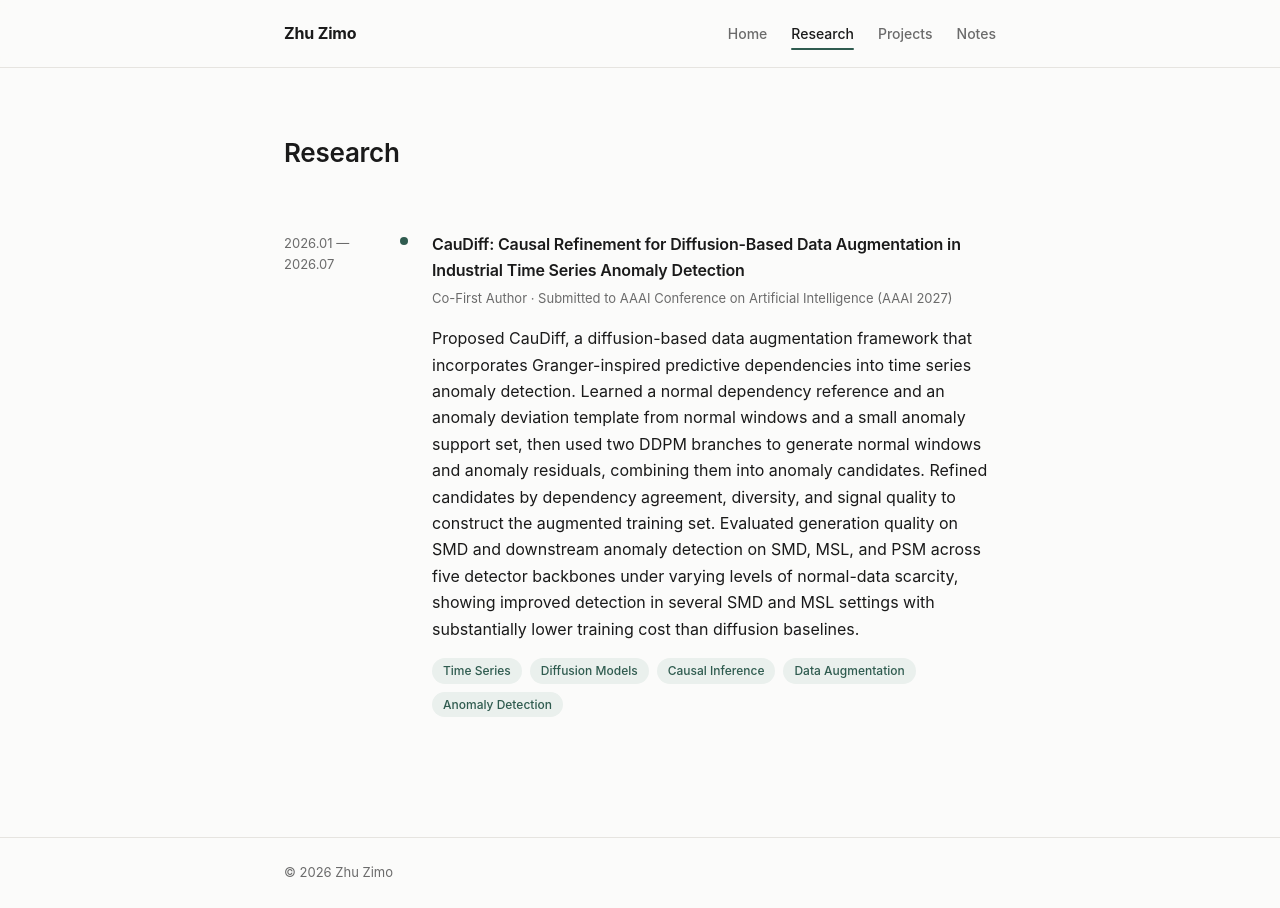
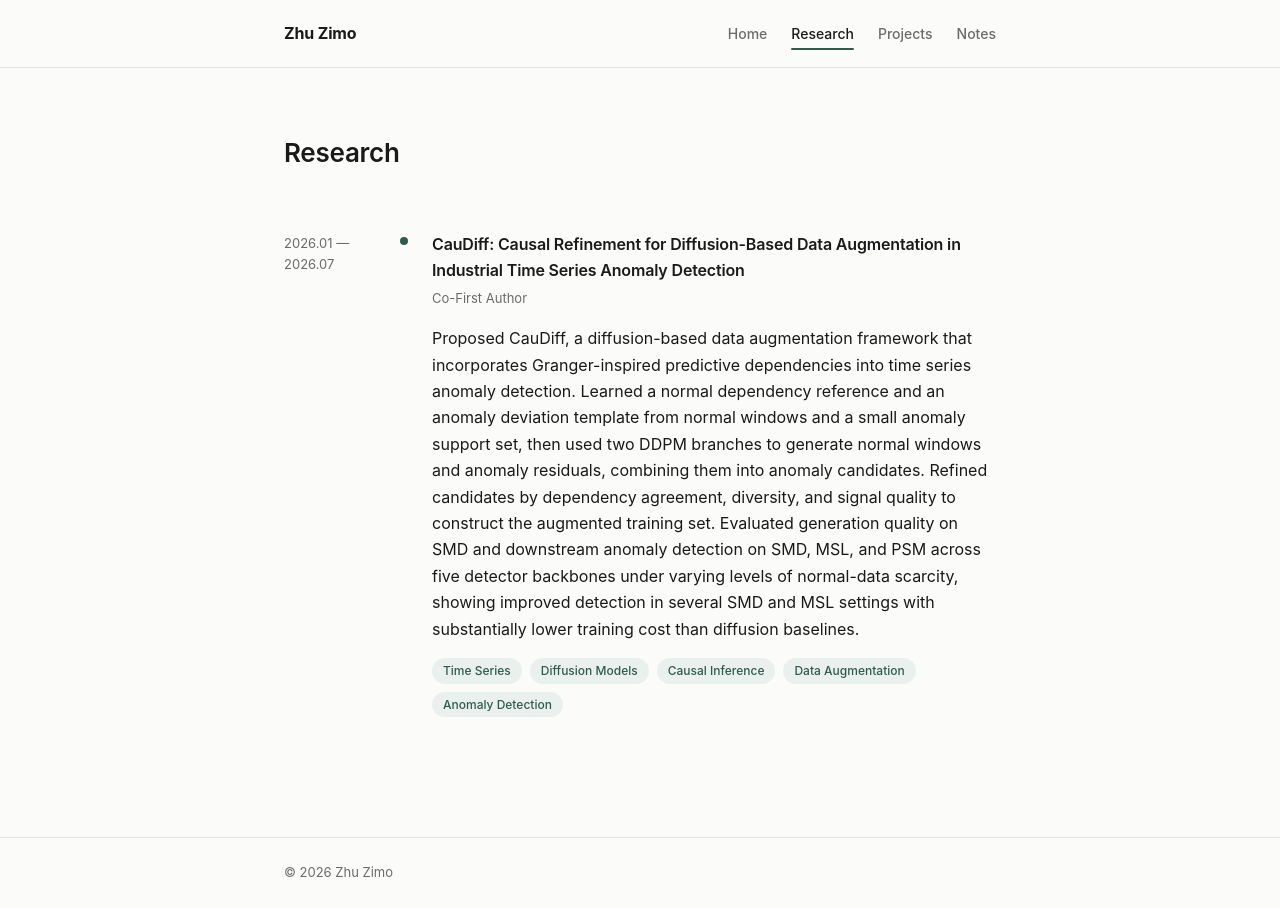
Before and after one commit to waterfall1889/waterfall1889.github.io, a React (Vite) app: page /#/research in a window 1280 px wide. Built offline with nearby package versions, Linux system fonts and the light colour scheme.

Commit message:
Remove AAAI submission reference from research entry

```diff
--- a/src/data/research.ts
+++ b/src/data/research.ts
@@ -13,7 +13,7 @@ export const research: ResearchItem[] = [
     period: '2026.01 — 2026.07',
     title:
       'CauDiff: Causal Refinement for Diffusion-Based Data Augmentation in Industrial Time Series Anomaly Detection',
-    org: 'Co-First Author · Submitted to AAAI Conference on Artificial Intelligence (AAAI 2027)',
+    org: 'Co-First Author',
     description:
       'Proposed CauDiff, a diffusion-based data augmentation framework that incorporates Granger-inspired predictive dependencies into time series anomaly detection. Learned a normal dependency reference and an anomaly deviation template from normal windows and a small anomaly support set, then used two DDPM branches to generate normal windows and anomaly residuals, combining them into anomaly candidates. Refined candidates by dependency agreement, diversity, and signal quality to construct the augmented training set. Evaluated generation quality on SMD and downstream anomaly detection on SMD, MSL, and PSM across five detector backbones under varying levels of normal-data scarcity, showing improved detection in several SMD and MSL settings with substantially lower training cost than diffusion baselines.',
     tags: ['Time Series', 'Diffusion Models', 'Causal Inference', 'Data Augmentation', 'Anomaly Detection'],
```
